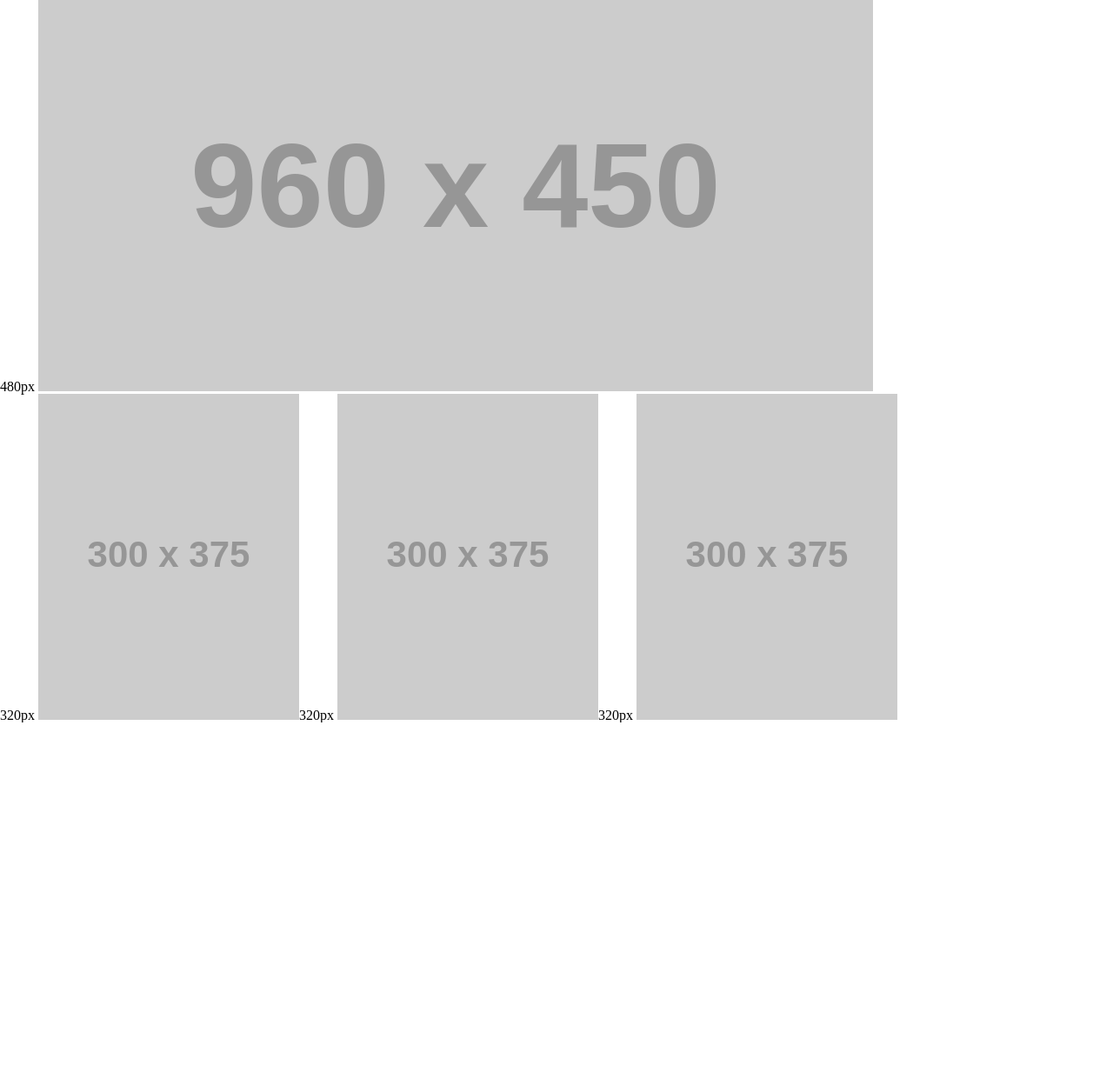
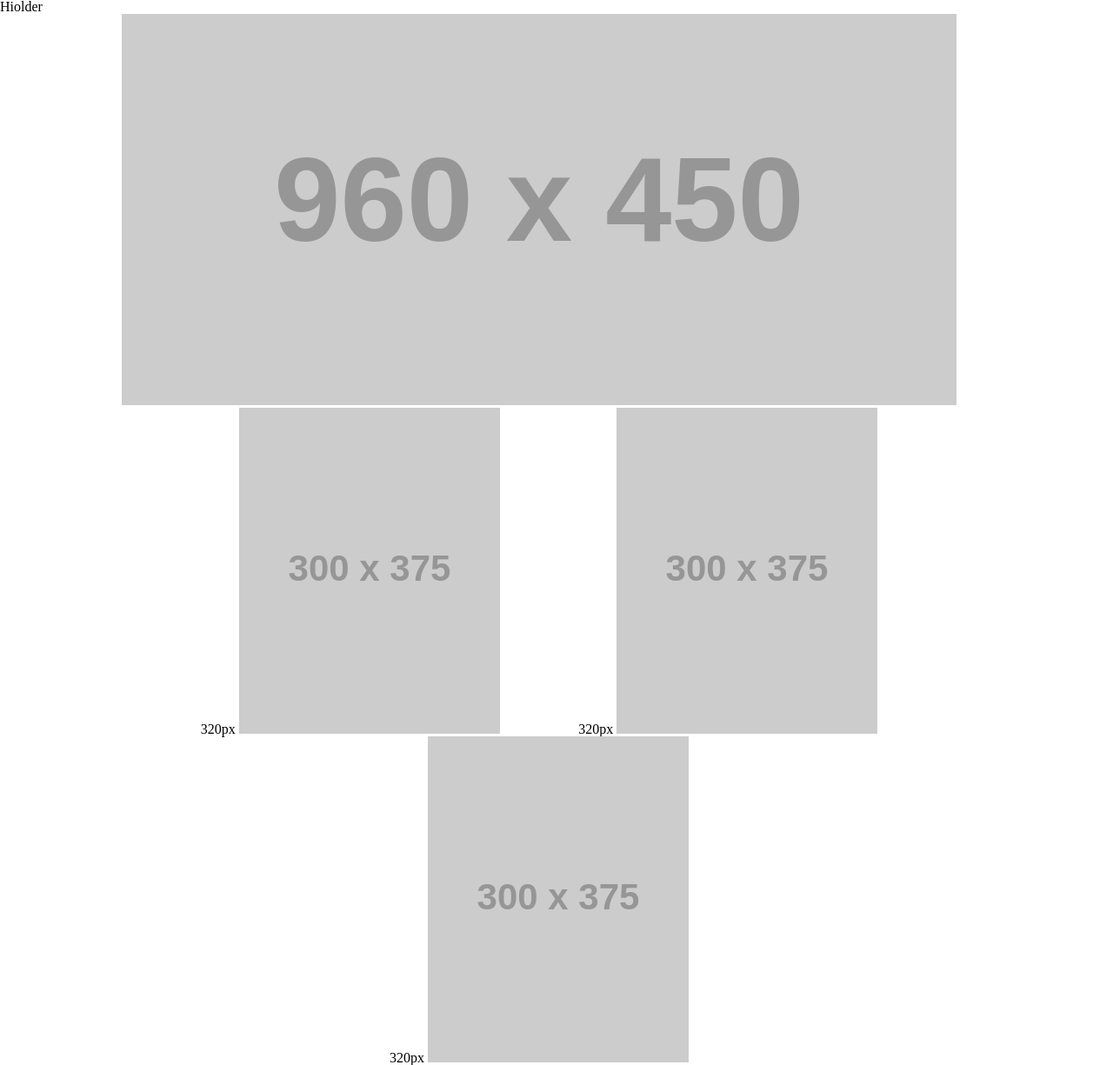
Before and after one commit to joyagh/wireframe-exercise, a plain HTML site: page index.html in a window 1280 px wide. Shown: the whole page at 87% size. Before the commit the page ends 831 px from the top, so only its background shows below. Drawn offline with Linux system fonts and the light colour scheme; placeholder pictures from the web are drawn by us.

Commit message:
reformatted wireframe using css

```diff
--- a/index.html
+++ b/index.html
@@ -10,24 +10,27 @@
   </head>
   <body>
     <header>
-
+      <nav> Hiolder </nav>
     </header>
     <main>
       <section>
-          <div class="large-box">480px
-               <img src="https://placehold.co/960x450">
-          </div>
+        <div class="large-box">
 
+          <img src="https://placehold.co/960x450" />
+        </div>
 
-          <div class="medium-box">320px
-               <img src="https://placehold.co/300x375">
-          </div>
-          <div class="medium-box">320px
-               <img src="https://placehold.co/300x375">
-          </div>
-          <div class="medium-box">320px
-               <img src="https://placehold.co/300x375">
-          </div>
+        <div class="medium-box">
+          320px
+          <img src="https://placehold.co/300x375" />
+        </div>
+        <div class="medium-box">
+          320px
+          <img src="https://placehold.co/300x375" />
+        </div>
+        <div class="medium-box">
+          320px
+          <img src="https://placehold.co/300x375" />
+        </div>
       </section>
     </main>
   </body>
--- a/style.css
+++ b/style.css
@@ -1,14 +1,18 @@
+main {
+  width: 1000px;
+  margin-left: auto;
+  margin-right: auto;
+}
 section {
-  display:flex;
-    flex-wrap: wrap;
+  width: 960px;
+  display: flex;
+  flex-wrap: wrap;
+  justify-content: space-evenly;
 }
 
 .large-box {
-
-
 }
 
 .medium-box {
-
-flex-direction: row;
+  flex-direction: row;
 }
```
Also changed, not shown: 1 other file.
